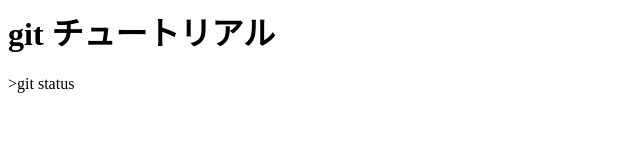
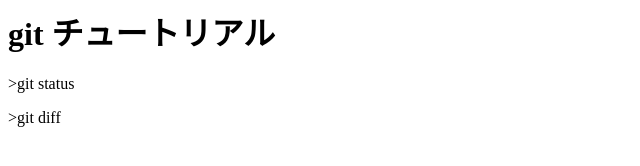
Before and after one commit to tkyjp/git_tutorial, a plain HTML site: page index.html in a window 1280 px wide. Shown: the full height of the page, 0-640 px from the left. Drawn offline with Linux system fonts and the light colour scheme.

Commit message:
git diffを追記

```diff
--- a/index.html
+++ b/index.html
@@ -1,2 +1,3 @@
 <h1>git チュートリアル </h1>
 <p>>git status</p>
+<p>>git diff</p>
```
